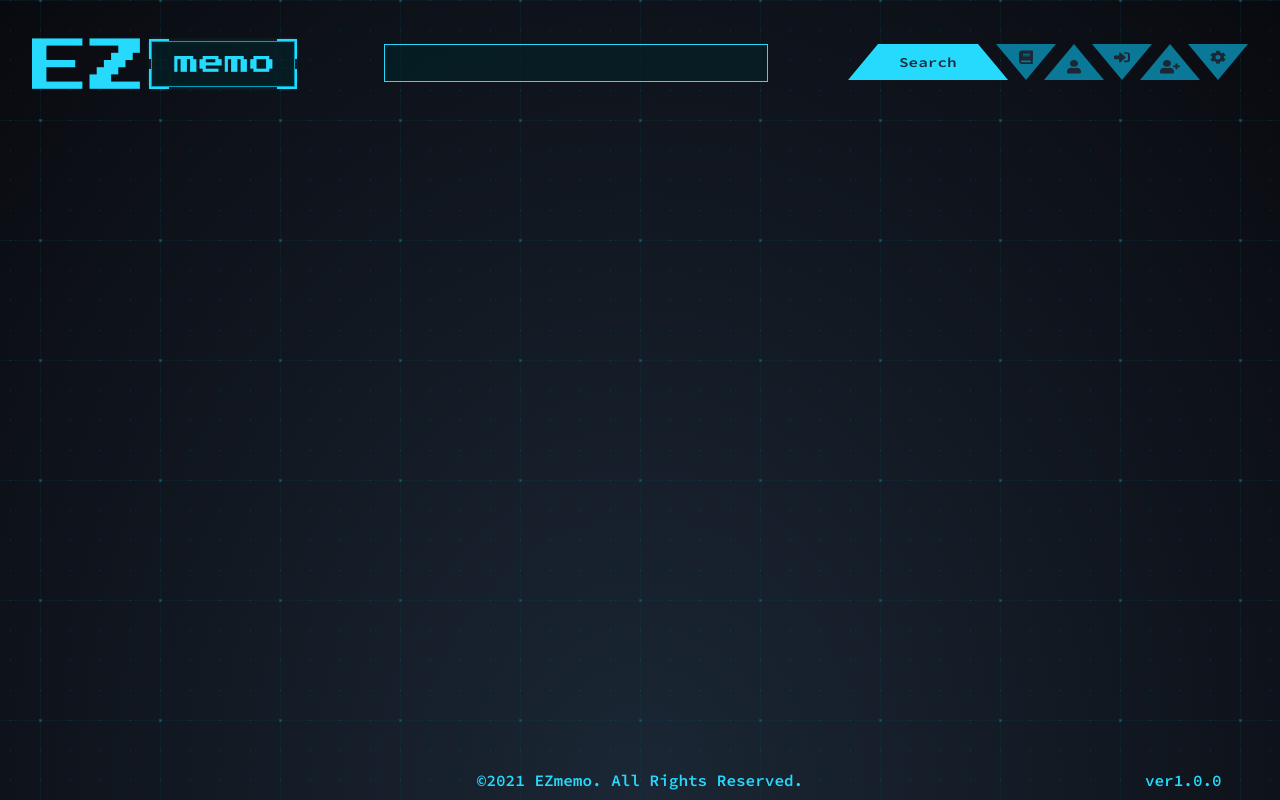
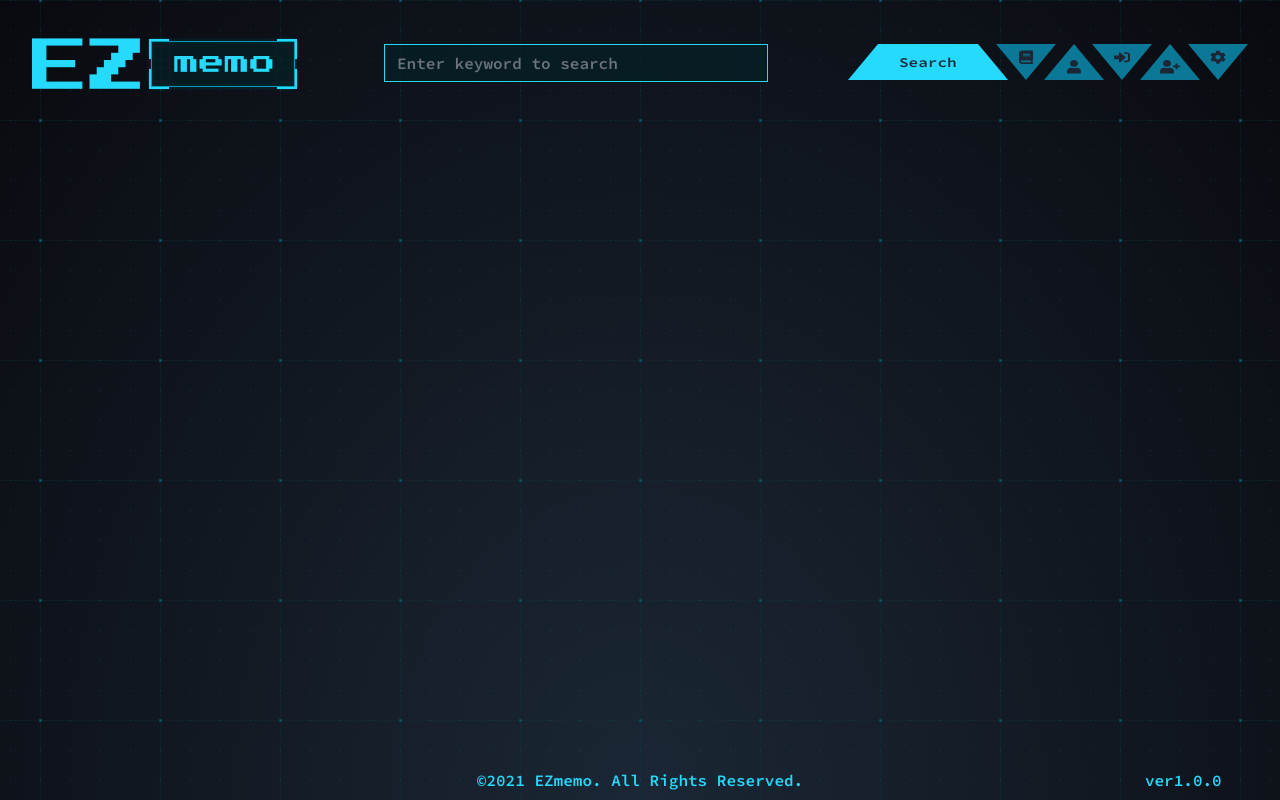
Before and after one commit to lindelea/ez-memo, a Vue app: page / in a window 1280 px wide. Both pictures are taken after a click on the button 470 px from the left and 432 px from the top of the page. Built offline with nearby package versions, Linux system fonts and the light colour scheme.

Commit message:
デザイン調整

```diff
--- a/src/pages/Top/Top.vue
+++ b/src/pages/Top/Top.vue
@@ -7,7 +7,7 @@
     <div class="search form" :style="{'opacity': positionChange ? 1 : 0}">
       <div class="row">
         <div class="col-12">
-          <input type="text" class="form-control">
+          <input type="text" placeholder="Enter keyword to search" class="form-control">
         </div>
       </div>
     </div>
```
